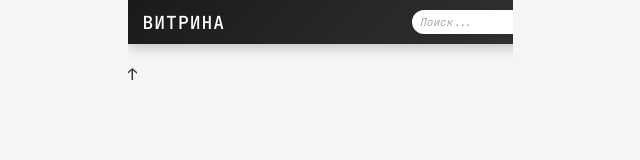
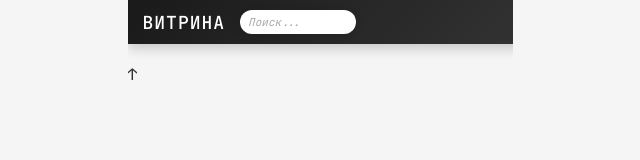
Before and after one commit to nataCROWD768/telegram-bot, a website: page public/index.html in a window 1280 px wide. Shown: the whole page, without its empty margins (320-960 px from the left). Drawn offline with Linux system fonts and the light colour scheme.

Commit message:
Adjust search input position, ensure 4 products per row

```diff
--- a/public/script.js
+++ b/public/script.js
@@ -126,7 +126,6 @@ function showProductDetail(product) {
     });
 }
 
-// Добавим тестовый запрос для проверки
 console.log('Отправка запроса к:', API_URL);
 fetch(API_URL, {
     method: 'GET',
--- a/public/styles.css
+++ b/public/styles.css
@@ -24,7 +24,8 @@ header {
     z-index: 1000;
     display: flex;
     align-items: center;
-    justify-content: space-between;
+    justify-content: flex-start; /* Выравнивание влево */
+    gap: 15px; /* Расстояние между заголовком и строкой поиска */
     width: 385px; /* Фиксированная ширина шапки */
 }
 
@@ -37,7 +38,7 @@ h1 {
 }
 
 .search-input {
-    width: 100px; /* Уменьшена ширина для полного влезания */
+    width: 100px;
     padding: 5px 8px;
     border: none;
     border-radius: 15px;
@@ -47,6 +48,7 @@ h1 {
     box-shadow: 0 2px 10px rgba(0, 0, 0, 0.1);
     outline: none;
     transition: all 0.3s ease;
+    margin-right: 15px; /* Отступ справа, как слева у заголовка */
 }
 
 .search-input:focus {
@@ -61,7 +63,7 @@ h1 {
 
 .product-grid {
     display: grid;
-    grid-template-columns: repeat(4, 92px); /* 4 карточки по 92px = 368px + 3px * 3 + 10px padding = 385px */
+    grid-template-columns: repeat(4, 89px); /* 4 карточки по 89px = 356px + 3px * 3 + 10px padding = 385px */
     gap: 3px; /* Минимальный отступ */
     padding: 10px;
     width: 385px; /* Фиксированная ширина сетки */
```
